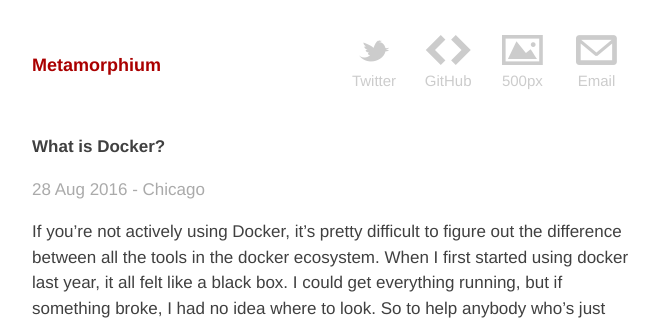
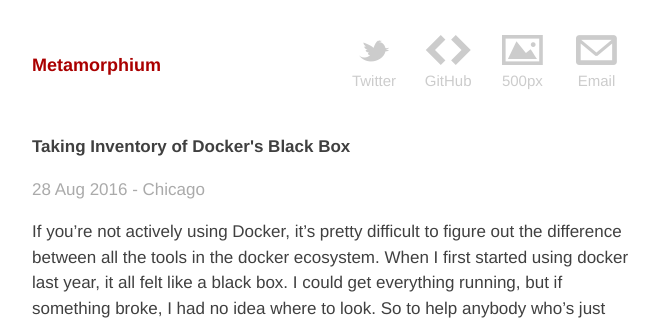
Before and after one commit to neilgupta/neilgupta.github.com, a Jekyll site: the page built from _posts/2016-08-28-docker.md, in a window 1280 px wide. Shown: the top 324 px of the page, without its empty margins (308-971 px from the left). Built offline with Jekyll 4.4.1, drawn with Linux system fonts in a browser that asks for light colours.

Commit message:
Created :_posts/2016-08-28-docker.md

```diff
--- a/_posts/2016-08-28-docker.md
+++ b/_posts/2016-08-28-docker.md
@@ -1,6 +1,6 @@
 ---
 layout: post
-title:  What is Docker?
+title:  Taking Inventory of Docker's Black Box
 tags: development
 location: Chicago
 ---
```
